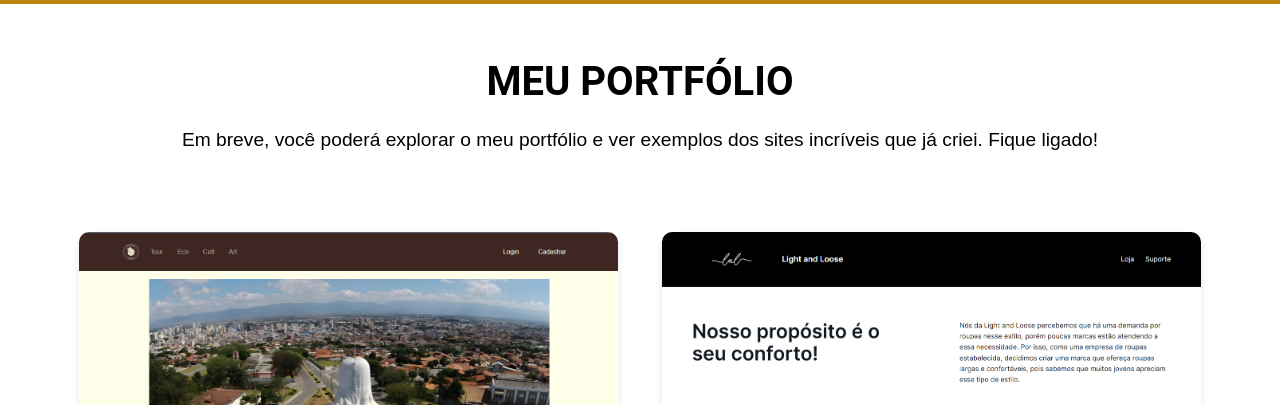
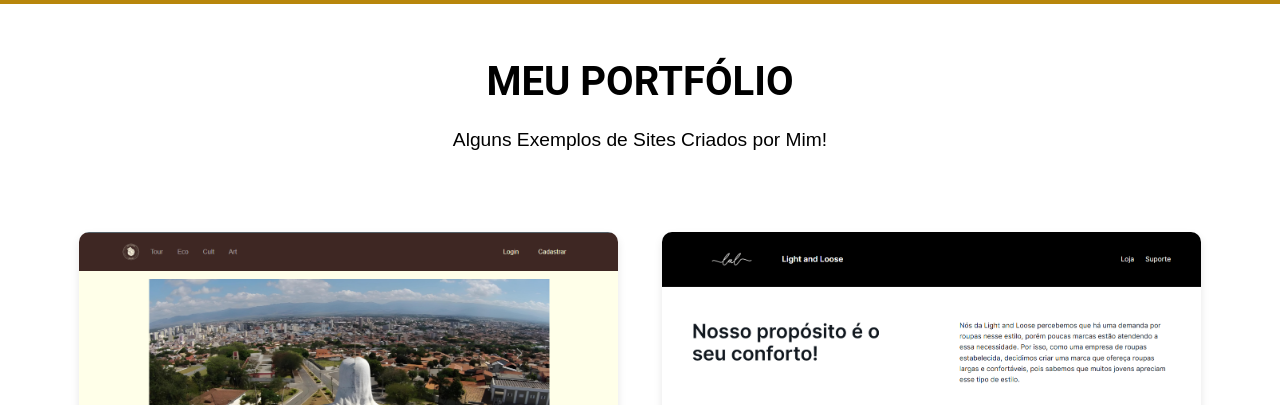
Before and after one commit to ryueik/CriaWeb, a plain HTML site: page index.html in a window 1280 px wide. Shown: the part 1020-1425 px from the top of the page. Drawn offline with Linux system fonts and the light colour scheme.

Commit message:
Update index.html

```diff
--- a/index.html
+++ b/index.html
@@ -55,7 +55,7 @@
   <section id="portfolio">
     <div class="container">
       <center><h2>Meu Portfólio</h2>
-      <p>Em breve, você poderá explorar o meu portfólio e ver exemplos dos sites incríveis que já criei. Fique ligado!</p>
+      <p>Alguns Exemplos de Sites Criados por Mim!</p>
       <br><br></center>
       <div class="portfolio-gallery">
         <div class="portfolio-item">
```
